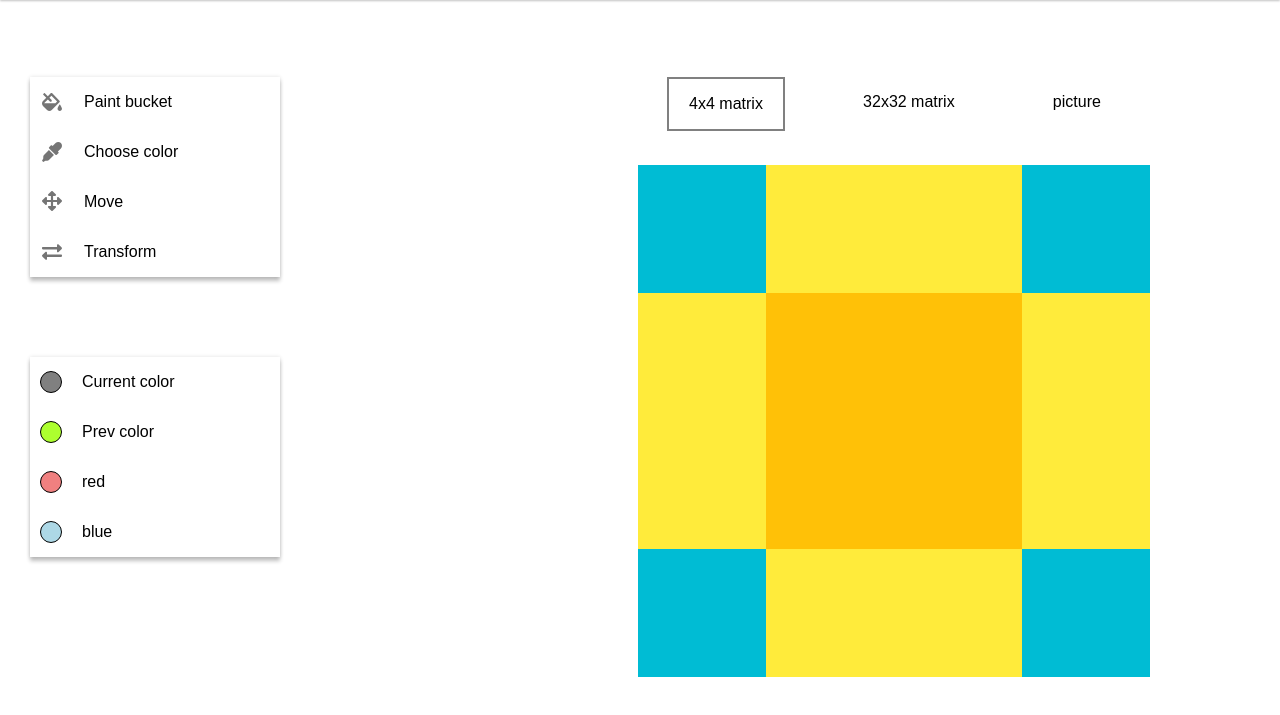
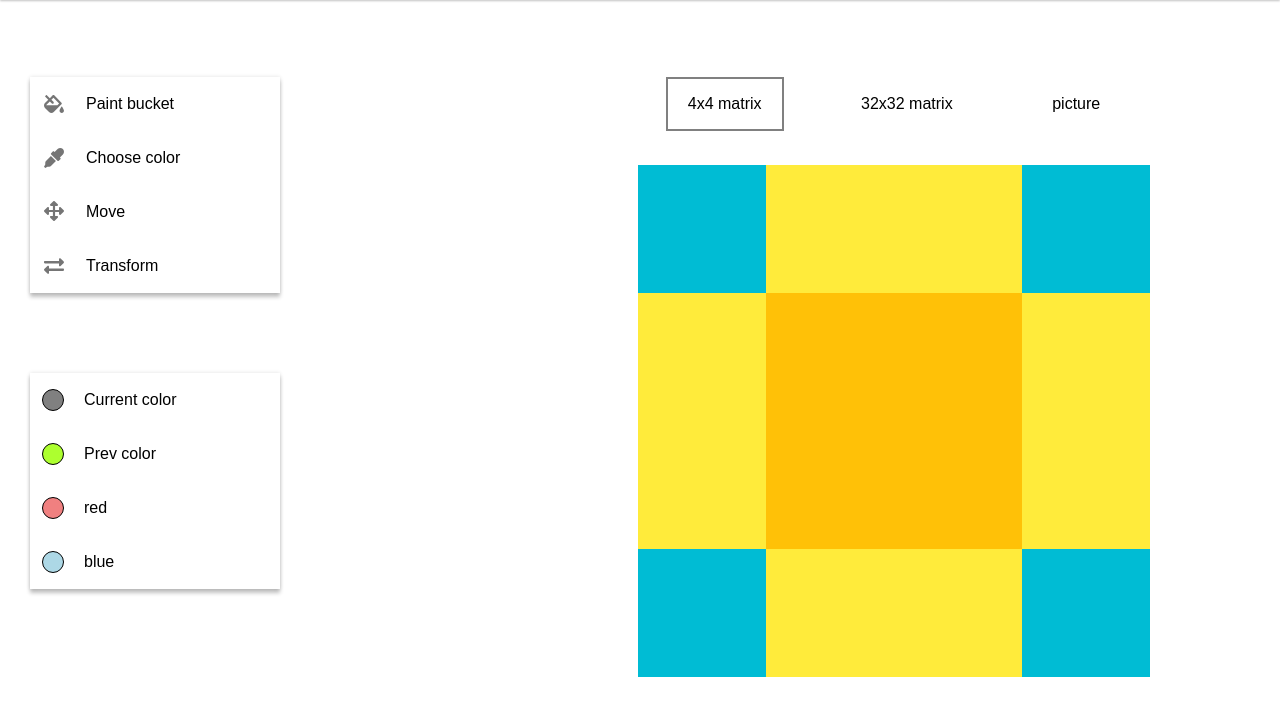
Before and after one commit to ineg22/codejam-canvas, a plain HTML site: page index.html in a window 1280 px wide. Shown: the part 51-766 px from the top of the page. Drawn offline with Linux system fonts and the light colour scheme.

Commit message:
fix: add transparent borders

```diff
--- a/style/style.scss
+++ b/style/style.scss
@@ -82,6 +82,10 @@ li {
     align-items: center;
     height: 50px;
 
+    border: 2px solid transparent;
+
+    user-select: none;
+
     img {
       margin: 0 20px 0 10px;
     }
@@ -102,6 +106,10 @@ li {
     display: flex;
     align-items: center;
     height: 50px;
+
+    border: 2px solid transparent;
+
+    user-select: none;
 
     .color {
       width: 20px;
@@ -150,6 +158,10 @@ li {
     .size-switcher__item {
       padding: 0 20px 0 20px;
 
+      border: 2px solid transparent;
+
+      user-select: none;
+
       &:hover {
         border: 2px solid gray;
         cursor: pointer;
@@ -164,6 +176,7 @@ li {
   .canvas {
     width: 512px;
     height: 512px;
+    margin-top: 20px;
 
     background-color: lightgray;
   }
```
Also changed, not shown: style/style.css, 1 other file.
